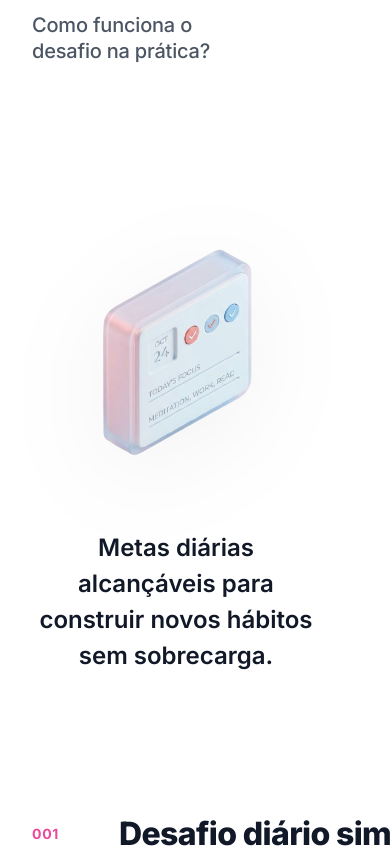
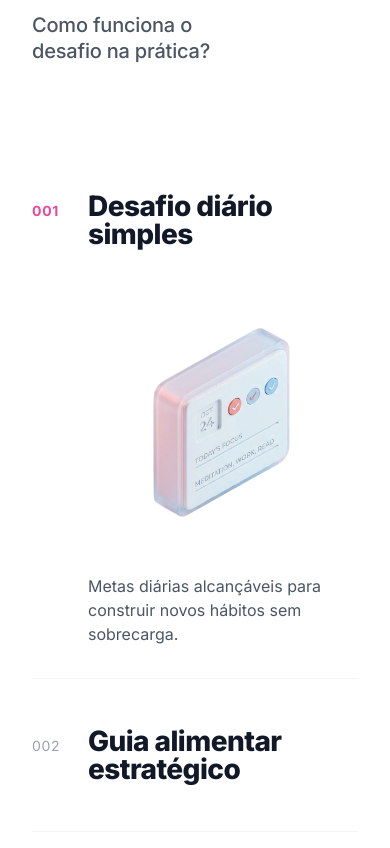
Before and after one commit to Erickncardoso/recomecar, a Nuxt app: page / in a window 390 px wide. Shown: the part 4361-5209 px from the top of the page. Built offline with nearby package versions, Linux system fonts and the light colour scheme.

Commit message:
feat(how-it-works): adicionar comportamento de acordeão para mobile

```diff
--- a/app/assets/css/_how-it-works.scss
+++ b/app/assets/css/_how-it-works.scss
@@ -1,5 +1,5 @@
 .how-it-works-section {
-  padding: 8rem 0 2rem 0; // Reduzindo padding inferior de 8rem para 2rem
+  padding: 8rem 0 2rem 0;
   background-color: #ffffff;
   position: relative;
   overflow: hidden;
@@ -9,7 +9,7 @@
     margin: 0 auto 4rem;
     display: flex;
     align-items: baseline;
-    gap: 1.5rem; // Mais próximo para parecer um bloco único
+    gap: 1.5rem;
     padding: 0 4rem;
     text-align: left;
 
@@ -29,7 +29,7 @@
       font-weight: 500;
       letter-spacing: -0.01em;
       margin: 0;
-      line-height: 1.3; // Espaçamento entre as linhas do título
+      line-height: 1.3;
     }
 
     @media (max-width: 1024px) {
@@ -41,16 +41,16 @@
 
   .content-wrapper {
     display: flex;
-    align-items: flex-start; // Alinha itens pelo topo para a visualização não "correr"
+    align-items: flex-start;
     justify-content: space-between;
-    gap: 15rem; // Aumentado para 15rem para dar mais espaço lateral
+    gap: 15rem;
     max-width: 1400px;
     margin: 0 auto;
     padding: 0 4rem;
 
     @media (max-width: 1024px) {
-      flex-direction: column-reverse;
-      gap: 4rem;
+      flex-direction: column; // Changed from column-reverse
+      gap: 2rem;
       padding: 0 2rem;
     }
   }
@@ -60,29 +60,41 @@
     flex: 1;
     display: flex;
     flex-direction: column;
-    gap: 1rem; // Aumentado gap entre itens
-    padding-top: 2rem; // Pequeno offset para alinhar visualmente
+    gap: 1rem;
+    padding-top: 2rem;
 
     .step-item {
       display: flex;
-      align-items: center;
-      gap: 2rem;
-      padding: 3rem 0; // Aumentado de 2rem para 3rem para mais espaço vertical
+      flex-direction: column; // Changed to column to stack title and mobile content
+      align-items: flex-start; // Changed to start
+      gap: 1rem;
+      padding: 3rem 0;
       cursor: pointer;
       transition: all 0.4s cubic-bezier(0.16, 1, 0.3, 1);
-      opacity: 0.3; // PADRÃO APAGADO
+      opacity: 0.3;
       position: relative;
+
+      // Mobile Specific Styles
+      @media (max-width: 1024px) {
+        opacity: 1 !important; // Start fully visible on mobile
+        padding: 2rem 0;
+        border-bottom: 1px solid #f3f4f6;
+      }
 
       &:hover {
         opacity: 0.5;
       }
 
       &.active {
-        opacity: 1; // FOCO TOTAL
+        opacity: 1;
 
         h3 {
           transform: translateX(15px);
           color: #111827;
+
+          @media (max-width: 1024px) {
+            transform: none; // Disable transform on mobile
+          }
         }
 
         .step-number {
@@ -91,6 +103,18 @@
         }
       }
 
+      // Title Row Container (Number + Title)
+      // Since step-item is now column, we need a wrapper or CSS grid if we want Number next to Title
+      // But looking at HTML, it is span then h3 then div.
+      // Let's make step-item relative and handle placement.
+
+      // FIX: To keep number next to title, we might need to adjust HTML or use grid.
+      // Current HTML: span.step-number, h3, div.mobile-visual
+      // Let's use Grid for .step-item
+      display: grid;
+      grid-template-columns: auto 1fr;
+      grid-template-rows: auto auto;
+
       .step-number {
         font-family: 'Inter', monospace;
         font-size: 0.875rem;
@@ -98,20 +122,56 @@
         letter-spacing: 0.05em;
         min-width: 40px;
         transition: color 0.4s ease;
+        grid-column: 1;
+        grid-row: 1;
+        padding-top: 0.5rem; // Align with H3 baseline
       }
 
       h3 {
-        font-size: 2.75rem; // Reduzido de 3.5rem para caber melhor em uma linha
+        font-size: 2.75rem;
         font-weight: 800;
         color: #111827;
         margin: 0;
         line-height: 1;
         letter-spacing: -0.02em;
-        white-space: nowrap; // Força uma única linha
+        white-space: normal; // Allow wrap on mobile
         transition: all 0.4s cubic-bezier(0.16, 1, 0.3, 1);
+        grid-column: 2;
+        grid-row: 1;
 
         @media (max-width: 1280px) {
           font-size: 2rem;
+        }
+        @media (max-width: 768px) {
+            font-size: 1.75rem;
+        }
+      }
+
+      .mobile-visual {
+        display: none; // Hidden on Desktop
+        grid-column: 2;
+        grid-row: 2;
+        margin-top: 1.5rem;
+        flex-direction: column;
+        align-items: flex-start;
+        gap: 1rem;
+
+        img.mobile-image {
+            width: 100%;
+            max-width: 300px;
+            height: auto;
+            border-radius: 12px;
+            mix-blend-mode: multiply;
+        }
+
+        p.mobile-description {
+            font-size: 1rem;
+            color: #4b5563;
+            line-height: 1.5;
+        }
+
+        @media (max-width: 1024px) {
+            display: flex; // Visible on Mobile
         }
       }
     }
@@ -119,8 +179,8 @@
 
   // Lado Direito: Visual + Texto Amplo
   .visual-display {
-    flex: 1.2; // Dá um pouco mais de peso para a área visual
-    position: sticky; // Torna a visualização fixa enquanto scrola a lista
+    flex: 1.2;
+    position: sticky;
     top: 15vh;
     min-height: 500px;
     display: flex;
@@ -128,10 +188,14 @@
     justify-content: center;
     text-align: center;
     padding-right: 2rem;
-    transition: top 0.8s cubic-bezier(0.16, 1, 0.3, 1); // Transição super suave para o movimento de descida
+    transition: top 0.8s cubic-bezier(0.16, 1, 0.3, 1);
+
+    @media (max-width: 1024px) {
+        display: none !important; // Hide completely on mobile
+    }
 
     &.shifted-down {
-      top: 35vh; // Desce o elemento quando estiver nos últimos itens
+      top: 35vh;
     }
 
     .visual-content {
@@ -142,20 +206,18 @@
     }
 
     .active-image {
-      width: 450px; // Aumentado para garantir visibilidade
+      width: 450px;
       height: 450px;
       object-fit: contain;
       mix-blend-mode: multiply;
-      margin-bottom: -3rem; // Margem negativa para aproximar bem o texto do ícone
+      margin-bottom: -3rem;
       filter: drop-shadow(0 20px 50px rgba(0,0,0,0.05));
-
-      // ANIMAÇÃO DE ENTRADA DA IMAGEM (Slide Right to Left)
       transition: all 0.7s cubic-bezier(0.16, 1, 0.3, 1);
     }
 
     .visual-info {
       .description-text {
-        font-size: 1.5rem; // Texto maior e mais legível
+        font-size: 1.5rem;
         color: #111827;
         line-height: 1.5;
         font-weight: 600;
@@ -166,7 +228,6 @@
         justify-content: center;
         overflow: hidden;
 
-        // ANIMAÇÃO DE CADA PALAVRA (Staggered Reveal)
         .word {
           display: inline-block;
           opacity: 0;
@@ -183,7 +244,6 @@
   transition: all 0.7s cubic-bezier(0.16, 1, 0.3, 1);
 
   .active-image {
-    // Esse seletor garante que a imagem anime junto com o pai
     animation: imageSlideIn 0.8s cubic-bezier(0.16, 1, 0.3, 1) forwards;
   }
 }
@@ -222,8 +282,24 @@
   }
 }
 
-// Fade global
 @keyframes slideUp {
   from { opacity: 0; transform: translateY(10px); }
   to { opacity: 1; transform: translateY(0); }
 }
+
+// Mobile Accordion Transition
+.accordion-enter-active,
+.accordion-leave-active {
+  transition: all 0.4s cubic-bezier(0.16, 1, 0.3, 1);
+  max-height: 500px; // Altura máxima para permitir a animação
+  opacity: 1;
+  overflow: hidden;
+}
+
+.accordion-enter-from,
+.accordion-leave-to {
+  max-height: 0;
+  opacity: 0;
+  margin-top: 0 !important;
+  transform: translateY(-10px);
+}
--- a/app/components/HowItWorks.vue
+++ b/app/components/HowItWorks.vue
@@ -59,9 +59,18 @@ const setActive = (index: number) => {
           class="step-item"
           :class="{ active: activeIndex === index }"
           @mouseenter="setActive(index)"
+          @click="setActive(index)"
         >
           <span class="step-number">00{{ index + 1 }}</span>
           <h3>{{ step.title }}</h3>
+
+          <!-- MOBILE ONLY: Visual display inside the item -->
+          <transition name="accordion">
+            <div class="mobile-visual" v-show="activeIndex === index">
+               <img :src="step.image" :alt="step.title" class="mobile-image" />
+               <p class="mobile-description">{{ step.description }}</p>
+            </div>
+          </transition>
         </div>
       </div>
 
```
